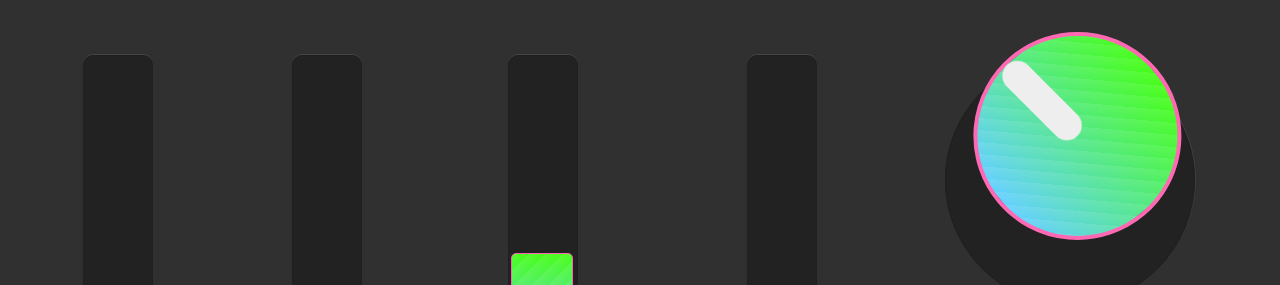
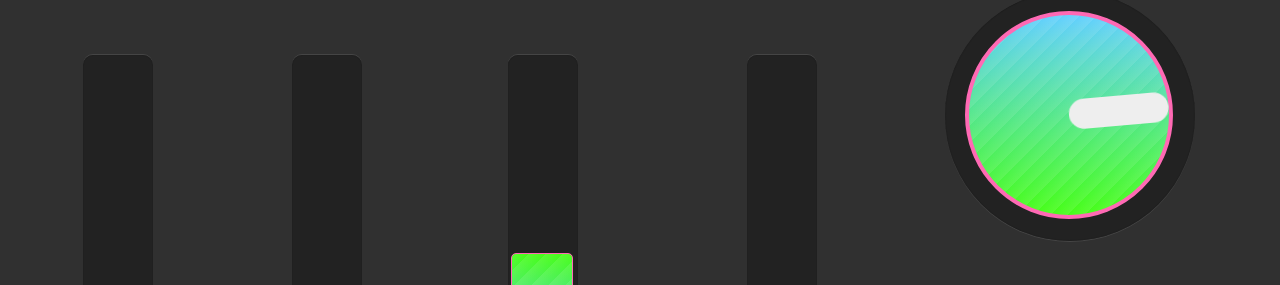
Before and after one commit to frankieGP/CSS-wk5, a plain HTML site: page index.html in a window 1280 px wide. Shown: the part 97-382 px from the top of the page. Drawn offline with Linux system fonts and the light colour scheme.

Commit message:
completed knob

```diff
--- a/css/styles.css
+++ b/css/styles.css
@@ -30,13 +30,12 @@ body {
   position: relative;
 	box-sizing: border-box;
 	margin: 70px auto;
-	// padding: 5px;
+	padding: 5px;
 	width: 250px;
   height: 250px;
 	border-radius: 50%;
 	background: #222;
 	box-shadow: inset 0 0 1px rgba(0,0,0,.6), 0 1px 0 rgba(255,255,255,.1);
-  -webkit-transform: rotate(230deg);
 }
 
 .knob {
@@ -45,7 +44,8 @@ body {
   background: #eee;
   border-radius: 50%;
   position: absolute;
-  top: 5px;
+  top: -30px;
+  left: -30px;
   margin: 50px;
   display: inline-block;
 }
@@ -87,11 +87,25 @@ body {
 }
 
 
+
+
+
+
+
+
+
+
+
+
+
+
+
 .prog-bar-attack {
 	height: 300px;
   width: 60px;
 	border-radius: 5px;
   border: 1px solid #FF69B4;
+
 
 	background: repeating-linear-gradient(-45deg, rgba(255,255,255,.1), rgba(255,255,255,0) 12px), linear-gradient(#63D0FF, #45fe16);
   -webkit-animation: slide-attack 4s infinite;
--- a/index.html
+++ b/index.html
@@ -32,11 +32,10 @@
       </div>
      </div>
       <div class ="parameter">
-      <h1>OSC 1</h1>
-      <div class="knob-wrap">
-
-      <div class="knob"></div>
-</div>
+        <div class="knob-wrap">
+          <div class="knob"></div>
+        </div>
+       <h1>OSC 1</h1>
       </div>
      </div>
     </div>
```
